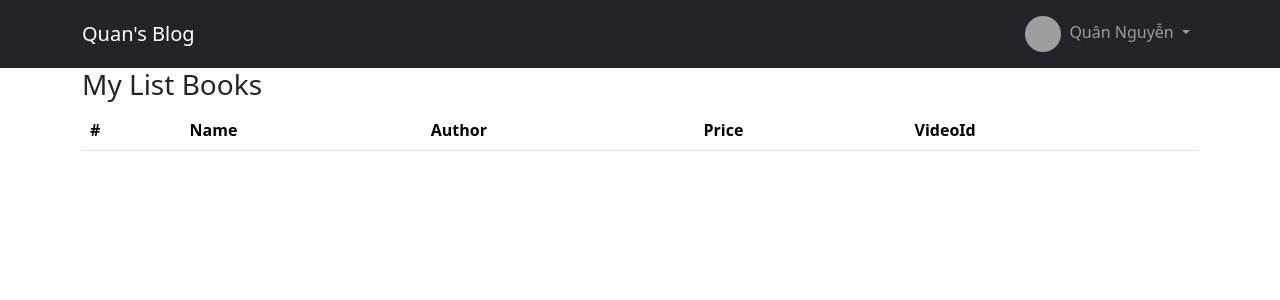
After one commit to quanandcode/nodejs_blog, a Node server app: page /me/stored in a window 1280 px wide. The commit adds this page. Shown: the top 300 px of the page. Run offline with Node 20, Linux system fonts and the light colour scheme; data that the repository does not hold is empty; style sheets or scripts are compiled from the project's sources; some libraries are stand-ins or nearby versions; grey boxes are pictures that could not be loaded.

Commit message:
add feature update and create book, rename course -> book

```diff
--- a/package.json
+++ b/package.json
@@ -26,7 +26,10 @@
   "dependencies": {
     "express": "^4.18.2",
     "express-handlebars": "^6.0.7",
+    "method-override": "^3.0.0",
     "mongoose": "^6.9.1",
+    "mongoose-slug-generator": "^1.0.4",
+    "mongoose-slug-updater": "^3.3.0",
     "node-sass": "^8.0.0",
     "sass": "^1.58.0"
   },
--- /dev/null
+++ b/src/app/controllers/meController.js
@@ -0,0 +1,13 @@
+const { multiMongooseToObject } = require("../../util/mongoose");
+const Book = require("../model/Book");
+class meController {
+  //GET: show edit page
+  show(req, res, next) {
+    Book.find({})
+      .then((books) =>
+        res.render("me/stored-books", { books: multiMongooseToObject(books) })
+      )
+      .catch(next);
+  }
+}
+module.exports = new meController();
--- a/src/config/db/index.js
+++ b/src/config/db/index.js
@@ -1,4 +1,5 @@
 const mongoose = require("mongoose");
+mongoose.set("strictQuery", false);
 async function connect() {
   try {
     await mongoose.connect("mongodb://127.0.0.1:27017/Quan_education_dev");
--- a/src/index.js
+++ b/src/index.js
@@ -1,6 +1,7 @@
 const { urlencoded, json } = require("express");
 const express = require("express");
 const { engine } = require("express-handlebars");
+var methodOverride = require("method-override");
 const morgan = require("morgan");
 const path = require("path");
 const app = express();
@@ -11,11 +12,21 @@ const route = require("./route/index");
 // app.use(morgan("combined"));
 
 // Template engine
-app.engine("hbs", engine({ extname: ".hbs" }));
+app.engine(
+  "hbs",
+  engine({
+    extname: ".hbs",
+    helpers: {
+      sum: function (a, b) {
+        return a + b;
+      },
+    },
+  })
+);
 app.set("view engine", "hbs");
 app.set("views", path.join(__dirname, "resource", "views"));
 //set use static file
-app.use(express.static("src/public"));
+app.use(express.static("src/public/"));
 // set up route
 //connect database
 db.connect();
@@ -25,6 +36,8 @@ app.use(
   })
 );
 app.use(json());
+app.use(methodOverride("X-HTTP-Method-Override"));
+app.use(methodOverride("_method"));
 route(app);
 app.listen(port, () => {
   console.log(`App listening on port ${port}`);
--- a/src/resource/scss/app.scss
+++ b/src/resource/scss/app.scss
@@ -8,3 +8,26 @@ h2{
 .card{
     margin-top: 16px;
 }
+.book-name{
+    text-decoration: none;
+    color: black;
+}
+.book-img-top{
+    width: 100%;
+    height: 300px;
+}
+.fix-flex-grow{
+    flex-grow: 0;
+}
+.avatar-user{
+    width: 36px;
+    height: 36px;
+    border-radius: 50%;
+    margin-right: 4px;
+}
+.btn{
+    a{
+        color: white;
+        text-decoration: none;
+    }
+}
--- a/src/resource/views/layouts/main.hbs
+++ b/src/resource/views/layouts/main.hbs
@@ -4,9 +4,9 @@
 <head>
     <meta charset="utf-8">
     <title>Example App</title>
-    <link rel="stylesheet" href="css/app.css">
-    <link rel="stylesheet" href="https://cdn.jsdelivr.net/npm/bootstrap@4.0.0/dist/css/bootstrap.min.css"
-        integrity="sha384-Gn5384xqQ1aoWXA+058RXPxPg6fy4IWvTNh0E263XmFcJlSAwiGgFAW/dAiS6JXm" crossorigin="anonymous">
+    <link href="https://cdn.jsdelivr.net/npm/bootstrap@5.3.0-alpha1/dist/css/bootstrap.min.css" rel="stylesheet"
+        integrity="sha384-GLhlTQ8iRABdZLl6O3oVMWSktQOp6b7In1Zl3/Jr59b6EGGoI1aFkw7cmDA6j6gD" crossorigin="anonymous">
+    <link rel="stylesheet" href="/css/app.css">
 </head>
 
 <body>
@@ -17,15 +17,10 @@
         </div>
         {{>footer}}
     </div>
-    <script src="https://code.jquery.com/jquery-3.2.1.slim.min.js"
-        integrity="sha384-KJ3o2DKtIkvYIK3UENzmM7KCkRr/rE9/Qpg6aAZGJwFDMVNA/GpGFF93hXpG5KkN"
+    <script src="https://cdn.jsdelivr.net/npm/bootstrap@5.3.0-alpha1/dist/js/bootstrap.bundle.min.js"
+        integrity="sha384-w76AqPfDkMBDXo30jS1Sgez6pr3x5MlQ1ZAGC+nuZB+EYdgRZgiwxhTBTkF7CXvN"
         crossorigin="anonymous"></script>
-    <script src="https://cdn.jsdelivr.net/npm/popper.js@1.12.9/dist/umd/popper.min.js"
-        integrity="sha384-ApNbgh9B+Y1QKtv3Rn7W3mgPxhU9K/ScQsAP7hUibX39j7fakFPskvXusvfa0b4Q"
-        crossorigin="anonymous"></script>
-    <script src="https://cdn.jsdelivr.net/npm/bootstrap@4.0.0/dist/js/bootstrap.min.js"
-        integrity="sha384-JZR6Spejh4U02d8jOt6vLEHfe/JQGiRRSQQxSfFWpi1MquVdAyjUar5+76PVCmYl"
-        crossorigin="anonymous"></script>
+</body>
 </body>
 
 </html>
--- /dev/null
+++ b/src/resource/views/me/stored-books.hbs
@@ -0,0 +1,36 @@
+<h3>My List Books</h3>
+<table class="table">
+    <thead>
+        <tr>
+            <th scope="col">#</th>
+            <th scope="col">Name </th>
+            <th scope="col">Author</th>
+            <th scope="col">Price</th>
+            <th scope="col">VideoId</th>
+        </tr>
+    </thead>
+    <tbody>
+        {{#each books}}
+        <tr>
+            <th scope="row">{{sum @index 1}}</th>
+            <td>{{this.name}}</td>
+            <td>{{this.author}}</td>
+            <td>{{this.price}}</td>
+            <td>{{this.videoId}}</td>
+            <td>
+                <button type="button" class="btn btn-primary">
+                    <a href="/books/{{this._id}}/edit">
+                        Sửa
+                    </a>
+                </button>
+                <button type="button" class="btn btn-danger">
+                    <a href="">
+                        Xoá
+                    </a>
+                </button>
+            </td>
+        </tr>
+        {{/each
+        }}
+    </tbody>
+</table>
--- a/src/resource/views/partials/header.hbs
+++ b/src/resource/views/partials/header.hbs
@@ -1,18 +1,27 @@
-<nav class="navbar navbar-expand-lg navbar-dark bg-dark">
-    <a class="navbar-brand" href="#">Quan's Blog</a>
-    <button class="navbar-toggler" type="button" data-toggle="collapse" data-target="#navbarSupportedContent"
-        aria-controls="navbarSupportedContent" aria-expanded="false" aria-label="Toggle navigation">
-        <span class="navbar-toggler-icon"></span>
-    </button>
+<nav class="navbar  navbar-expand-lg navbar-dark bg-dark">
+    <div class="container">
+        <div>
+            <a class="navbar-brand " href="/">Quan's Blog</a>
+        </div>
 
-    <div class="collapse navbar-collapse" id="navbarSupportedContent">
-        <ul class="navbar-nav mr-auto">
-            <li class="nav-item active">
-                <a class="nav-link" href="#">Home <span class="sr-only">(current)</span></a>
-            </li>
-            <li class="nav-item">
-                <a class="nav-link" href="#">Link</a>
-            </li>
-        </ul>
+        <div class="collapse fix-flex-grow navbar-collapse ms-auto" id="navbarNavDarkDropdown">
+            <ul class="navbar-nav">
+                <li class="nav-item dropdown">
+
+                    <a class="nav-link dropdown-toggle" href="#" id="navbarDarkDropdownMenuLink" role="button"
+                        data-bs-toggle="dropdown" aria-expanded="false">
+                        <img class="avatar-user"
+                            src="https://scontent.fhan14-2.fna.fbcdn.net/v/t39.30808-6/304862681_1436637773486761_3878931312954912887_n.jpg?_nc_cat=108&ccb=1-7&_nc_sid=730e14&_nc_ohc=yWoj65w4UGUAX9f-YL0&_nc_ht=scontent.fhan14-2.fna&oh=00_AfCLAfd0UmaiFLhtF8M0GTMdeabAsusjdGaGYWhnulPqJw&oe=63F12CFD"
+                            alt="Ảnh đại diện">
+                        Quân Nguyễn
+                    </a>
+                    <ul class="dropdown-menu dropdown-menu-dark" aria-labelledby="navbarDarkDropdownMenuLink">
+                        <li><a class="dropdown-item" href="/books/create">Thêm Sách</a></li>
+                        <li><a class="dropdown-item" href="#">Thông Tin Tài Khoản</a></li>
+                        <li><a class="dropdown-item" href="/me/stored">Sách Của Tôi</a></li>
+                    </ul>
+                </li>
+            </ul>
+        </div>
     </div>
 </nav>
--- a/src/route/index.js
+++ b/src/route/index.js
@@ -1,7 +1,11 @@
+const bookRouter = require("./books");
+const meRouter = require("./me");
 const newRouter = require("./news");
 const siteRouter = require("./site");
 function route(app) {
   app.use("/news", newRouter);
   app.use("/", siteRouter);
+  app.use("/books", bookRouter);
+  app.use("/me", meRouter);
 }
 module.exports = route;
--- /dev/null
+++ b/src/route/me.js
@@ -0,0 +1,6 @@
+const express = require("express");
+const meRouter = express.Router();
+const meController = require("../app/controllers/meController");
+meRouter.get("/stored", meController.show);
+
+module.exports = meRouter;
```
Also changed, not shown: src/app/controllers/BooksController.js (added, +50 -0 lines), src/app/controllers/siteControllers.js (+5 -5 lines), src/app/model/Book.js (added, +18 -0 lines), src/app/model/Course.js (deleted, +0 -11 lines), src/resource/views/books/create.hbs (added, +21 -0 lines), src/resource/views/books/edit.hbs (added, +21 -0 lines), src/resource/views/books/show.hbs (added, +19 -0 lines), src/resource/views/home.hbs (+13 -10 lines), src/route/books.js (added, +9 -0 lines), 1 other file.
